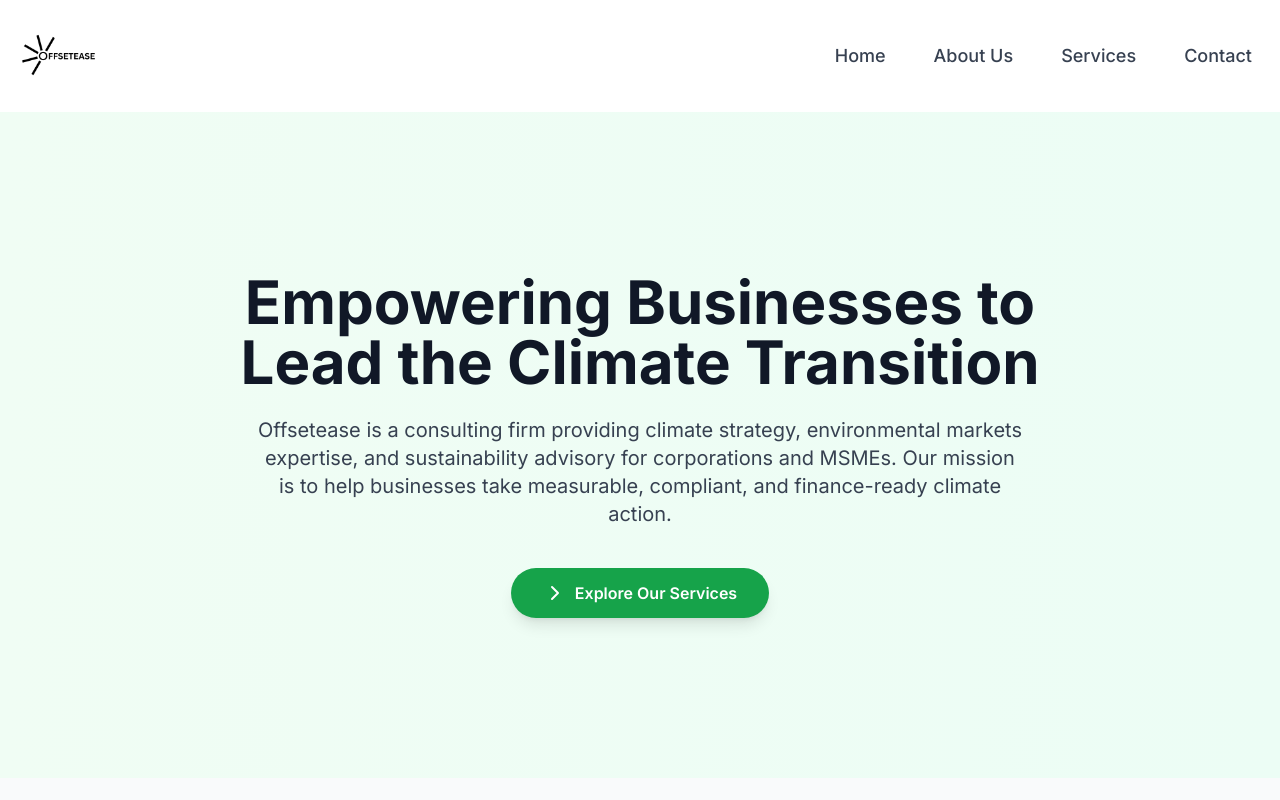
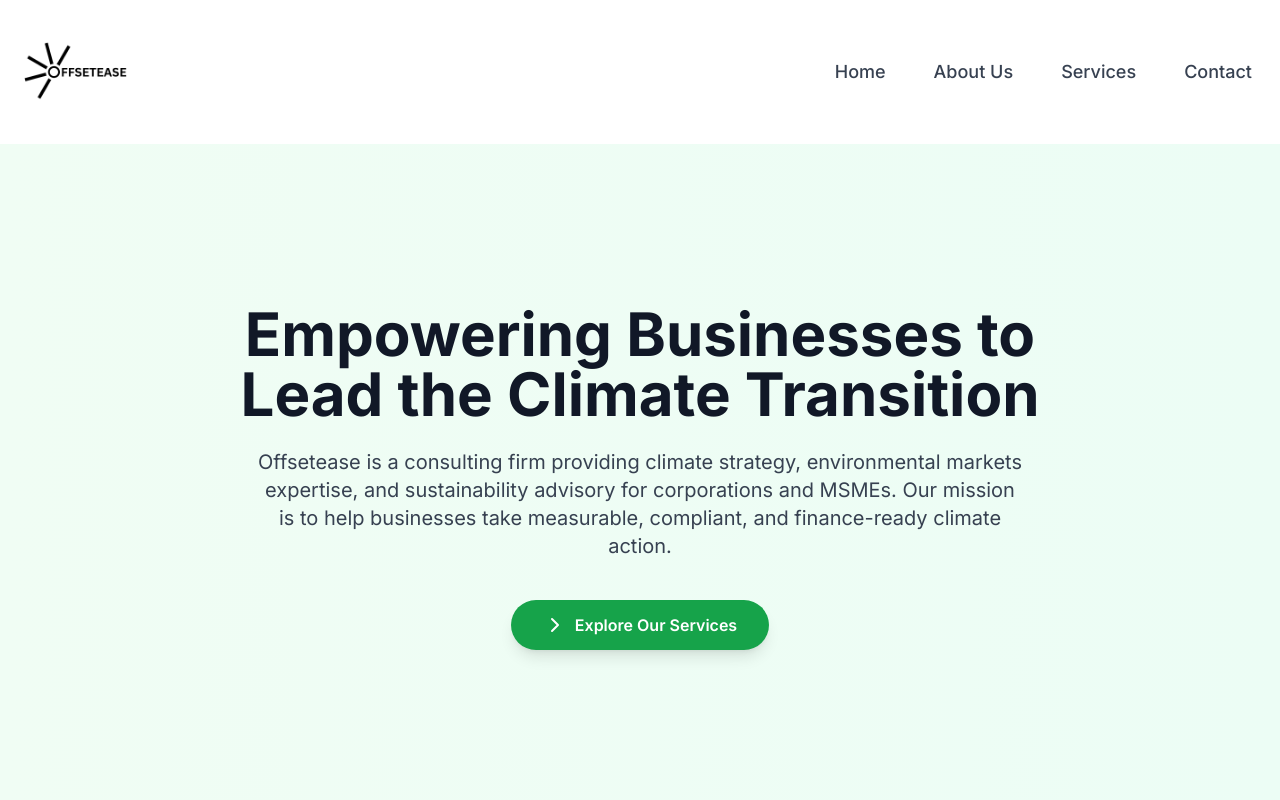
Before and after one commit to Kishan0088/offset, a plain HTML site: page index.html in a window 1280 px wide. Shown: the top 800 px of the page. Drawn offline with nearby package versions, Linux system fonts and the light colour scheme.

Commit message:
Update index.html

```diff
--- a/index.html
+++ b/index.html
@@ -59,7 +59,7 @@
   <img
   src="https://raw.githubusercontent.com/Kishan0088/offset/main/OffsetEase%20A%20Carbon%20Management%20Company%20In%20today's%20climate-conscious%20world%2C%20businesses%20are%20increasingly%20seeking%20ways%20to%20minimize%20their%20carbon%20footprint%20and%20contribute%20to%20a%20more%20sustainable%20future.%20.png"
   alt="Offsetease Logo"
-  class="h-20 w-auto mr-3"
+  class="h-28 w-auto mr-3"
 />
 
             </div>
```
